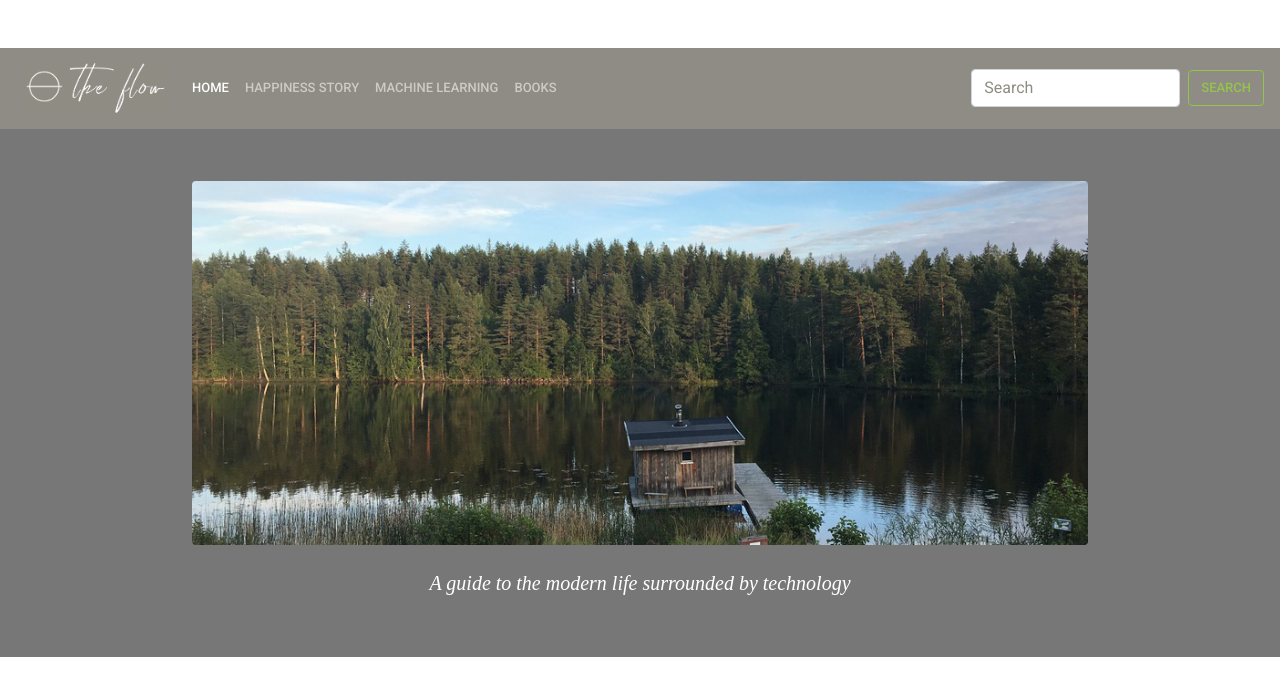
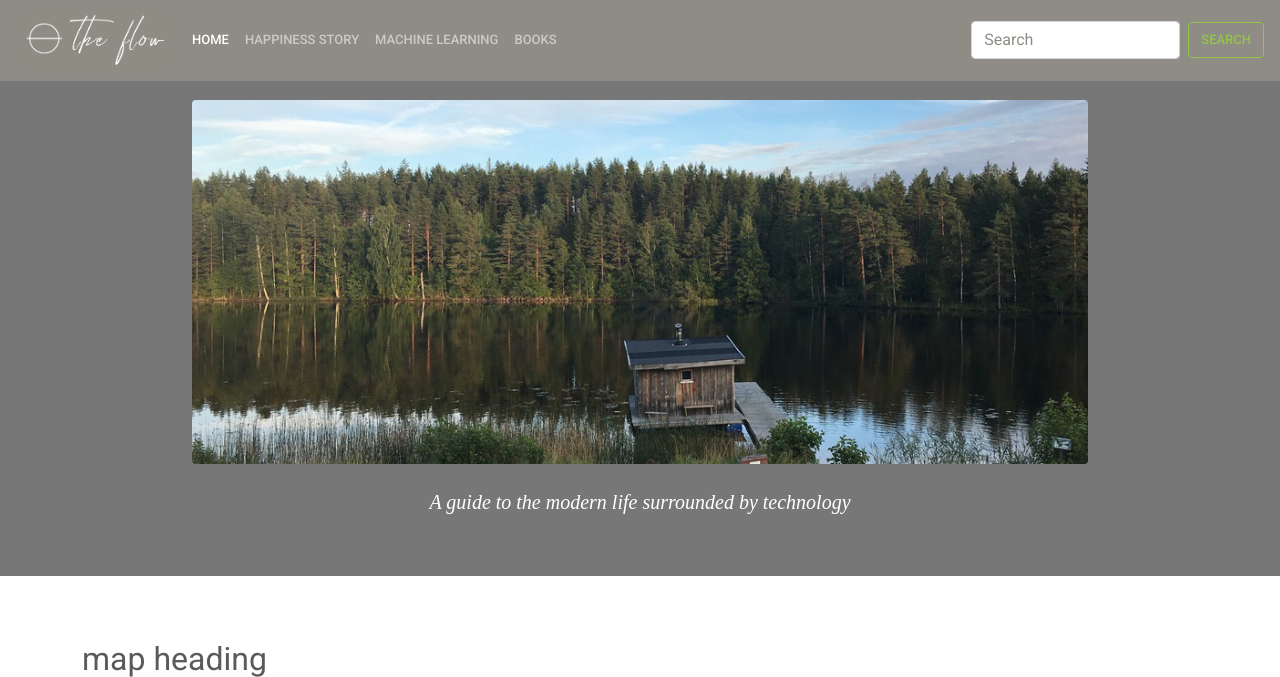
Before and after one commit to annabelcheong/project3, a Flask app: page / in a window 1280 px wide. Shown: the top 677 px of the page. Run offline with Flask 2, Linux system fonts and the light colour scheme; some libraries are stand-ins or nearby versions.

Commit message:
added fixed top to navbar

```diff
--- a/templates/index.html
+++ b/templates/index.html
@@ -93,7 +93,7 @@
       </div>
     </nav> -->
 
-    <nav class="navbar navbar-expand-md navbar-dark bg-dark">
+    <nav class="navbar navbar-expand-md fixed-top navbar-dark bg-dark">
       <!-- <a class="navbar-brand" href="#">Navbar</a> -->
       <img class="navbar-brand" src="static/images/theflow_white4.png" style="display: inline-block;">
       <button class="navbar-toggler" type="button" data-toggle="collapse" data-target="#navbarSupportedContent" aria-controls="navbarSupportedContent" aria-expanded="false" aria-label="Toggle navigation">
```
